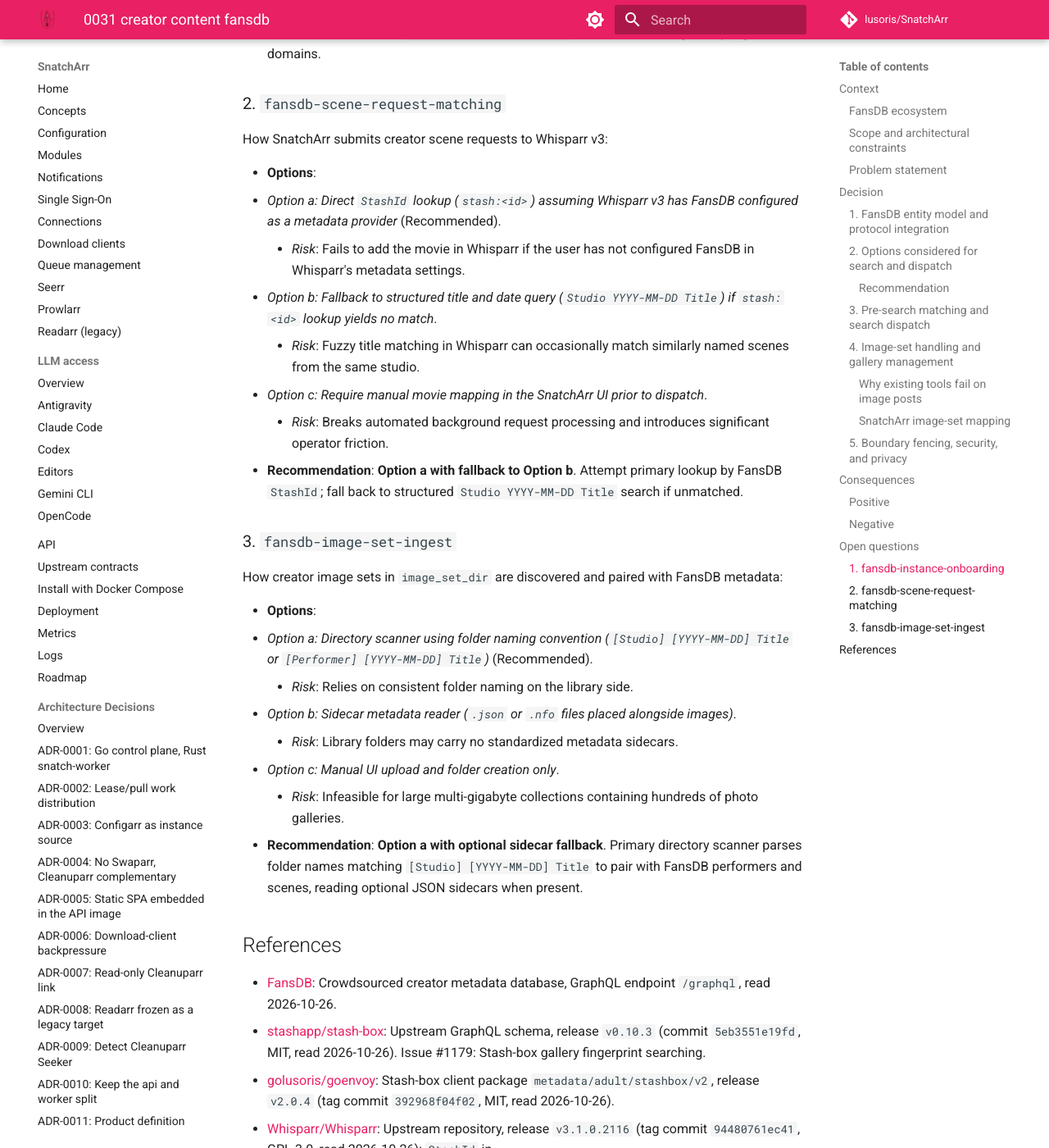
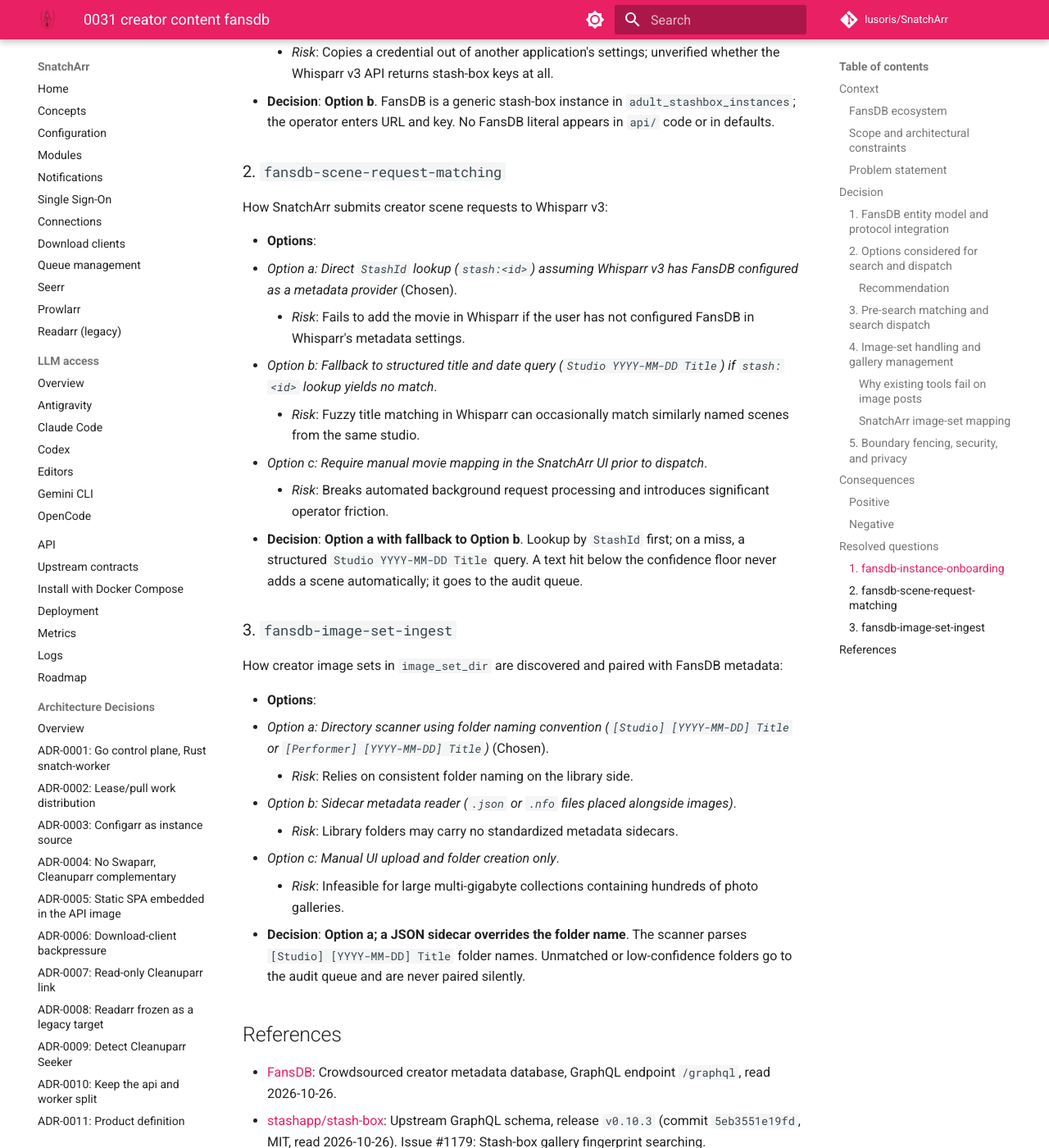
Before and after one commit to lusoris/SnatchArr, an MkDocs documentation site: the page built from docs/adr/0031-creator-content-fansdb.md, in a window 1280 px wide and 1400 px high, scrolled down 8915 px. Shown: the whole window at 82% size. Built offline with MkDocs 1.6.1 and Material for MkDocs 9.7.7, drawn with Linux system fonts in a browser that asks for light colours; comment, search, counter and statistics services are not loaded; some of the changed text lies outside the part shown.

Commit message:
docs(adr): accept ADR-0031 with the maintainer's answers
The maintainer answered the three open questions on 2026-10-26.
FansDB is a generic stash-box instance with no literal in code or
defaults. Scene requests try the StashId first and fall back to a
studio, date and title query. Image sets pair by folder name, with a
JSON sidecar overriding it. Matches below the confidence floor go to
an audit queue and are never applied silently.

Signed-off-by: lusoris <lusoris@pm.me>
Signed-off-by: lusoris <lusoris@proton.me>

```diff
--- a/docs/adr/0031-creator-content-fansdb.md
+++ b/docs/adr/0031-creator-content-fansdb.md
@@ -78,7 +78,7 @@
 
 | Option | Upstream reused (version, licence) | Effort | Risk |
 | :--- | :--- | :--- | :--- |
-| **(a) FansDB as one more stash-box source in adult sync + search via Whisparr** (Recommended) | `Whisparr/Whisparr` v3 (`v3.1.0.2116`, GPL-3.0); `goenvoy` stashbox (`v2.0.4`, MIT) | Low | Low. Reuses existing `adult` stash-box pool and Whisparr v3 `StashId` search pipeline. Respects [ADR-0006](0006-download-client-backpressure.md) and [ADR-0027](0027-adult-module.md). |
+| **(a) FansDB as one more stash-box source in adult sync + search via Whisparr** (Chosen) | `Whisparr/Whisparr` v3 (`v3.1.0.2116`, GPL-3.0); `goenvoy` stashbox (`v2.0.4`, MIT) | Low | Low. Reuses existing `adult` stash-box pool and Whisparr v3 `StashId` search pipeline. Respects [ADR-0006](0006-download-client-backpressure.md) and [ADR-0027](0027-adult-module.md). |
 | **(b) FansDB source + direct indexer search through Prowlarr** | `Prowlarr` API (`v2.6.5.5623`, GPL-3.0); `itsrenoria/ptt-go` (untagged, MIT) or `razsteinmetz/go-ptn` (MIT) | High | Critical. Violates [ADR-0006](0006-download-client-backpressure.md). Requires SnatchArr to implement full torrent/usenet grab evaluation, quality profile parsing, custom formats, and download client queue management. Bypasses Whisparr library state and file unblockers. |
 | **(c) Link only, no SnatchArr feature** | None | Zero | High. Fails product objectives ([ADR-0018](0018-product-front-door.md)). Forces operators to manually discover, monitor, search, and map creator content without fleet automation or stamina governance. |
 
@@ -178,7 +178,9 @@
 - **Whisparr metadata coupling**: If Whisparr v3 is not configured to resolve FansDB stash IDs, scene matching must fall back to textual studio/date/title lookup.
 - **Filesystem coordination**: Local image sets require accessible volume mounts shared between SnatchArr and media storage.
 
-## Open questions
+## Resolved questions
+
+The maintainer answered all three on 2026-10-26; each answer is recorded in the decision ledger under the question id. Cases that automatic matching cannot settle go to the matching audit queue, which a follow-up ADR on model-backed matching and attribute reconciliation defines.
 
 ### 1. `fansdb-instance-onboarding`
 
@@ -187,37 +189,37 @@
 - **Options**:
   - *Option a: Pre-configured preset endpoint in SnatchArr settings with the user providing only their API key*.
     - *Risk*: Hardcodes the third-party endpoint URL in application defaults; requires a code change if the domain or GraphQL path moves.
-  - *Option b: Generic stash-box instance entry where the operator provides both endpoint URL (`https://fansdb.cc/graphql`) and API key* (Recommended).
+  - *Option b: Generic stash-box instance entry where the operator provides both endpoint URL (`https://fansdb.cc/graphql`) and API key* (Chosen).
     - *Risk*: Requires the operator to manually copy the GraphQL endpoint URL into the instance configuration form.
   - *Option c: Automatic credential import from Whisparr v3 configuration*.
     - *Risk*: Copies a credential out of another application's settings; unverified whether the Whisparr v3 API returns stash-box keys at all.
-- **Recommendation**: **Option b** (Generic stash-box instance entry). Treats FansDB uniformly as a stash-box instance in `adult_stashbox_instances` without hardcoding third-party domains.
+- **Decision**: **Option b**. FansDB is a generic stash-box instance in `adult_stashbox_instances`; the operator enters URL and key. No FansDB literal appears in `api/` code or in defaults.
 
 ### 2. `fansdb-scene-request-matching`
 
 How SnatchArr submits creator scene requests to Whisparr v3:
 
 - **Options**:
-  - *Option a: Direct `StashId` lookup (`stash:<id>`) assuming Whisparr v3 has FansDB configured as a metadata provider* (Recommended).
+  - *Option a: Direct `StashId` lookup (`stash:<id>`) assuming Whisparr v3 has FansDB configured as a metadata provider* (Chosen).
     - *Risk*: Fails to add the movie in Whisparr if the user has not configured FansDB in Whisparr's metadata settings.
   - *Option b: Fallback to structured title and date query (`Studio YYYY-MM-DD Title`) if `stash:<id>` lookup yields no match*.
     - *Risk*: Fuzzy title matching in Whisparr can occasionally match similarly named scenes from the same studio.
   - *Option c: Require manual movie mapping in the SnatchArr UI prior to dispatch*.
     - *Risk*: Breaks automated background request processing and introduces significant operator friction.
-- **Recommendation**: **Option a with fallback to Option b**. Attempt primary lookup by FansDB `StashId`; fall back to structured `Studio YYYY-MM-DD Title` search if unmatched.
+- **Decision**: **Option a with fallback to Option b**. Lookup by `StashId` first; on a miss, a structured `Studio YYYY-MM-DD Title` query. A text hit below the confidence floor never adds a scene automatically; it goes to the audit queue.
 
 ### 3. `fansdb-image-set-ingest`
 
 How creator image sets in `image_set_dir` are discovered and paired with FansDB metadata:
 
 - **Options**:
-  - *Option a: Directory scanner using folder naming convention (`[Studio] [YYYY-MM-DD] Title` or `[Performer] [YYYY-MM-DD] Title`)* (Recommended).
+  - *Option a: Directory scanner using folder naming convention (`[Studio] [YYYY-MM-DD] Title` or `[Performer] [YYYY-MM-DD] Title`)* (Chosen).
     - *Risk*: Relies on consistent folder naming on the library side.
   - *Option b: Sidecar metadata reader (`.json` or `.nfo` files placed alongside images)*.
     - *Risk*: Library folders may carry no standardized metadata sidecars.
   - *Option c: Manual UI upload and folder creation only*.
     - *Risk*: Infeasible for large multi-gigabyte collections containing hundreds of photo galleries.
-- **Recommendation**: **Option a with optional sidecar fallback**. Primary directory scanner parses folder names matching `[Studio] [YYYY-MM-DD] Title` to pair with FansDB performers and scenes, reading optional JSON sidecars when present.
+- **Decision**: **Option a; a JSON sidecar overrides the folder name**. The scanner parses `[Studio] [YYYY-MM-DD] Title` folder names. Unmatched or low-confidence folders go to the audit queue and are never paired silently.
 
 ## References
 
```
Also changed, not shown: other parts of docs/adr/0031-creator-content-fansdb.md (+1 -1 lines), docs/adr/README.md (+1 -1 lines).
